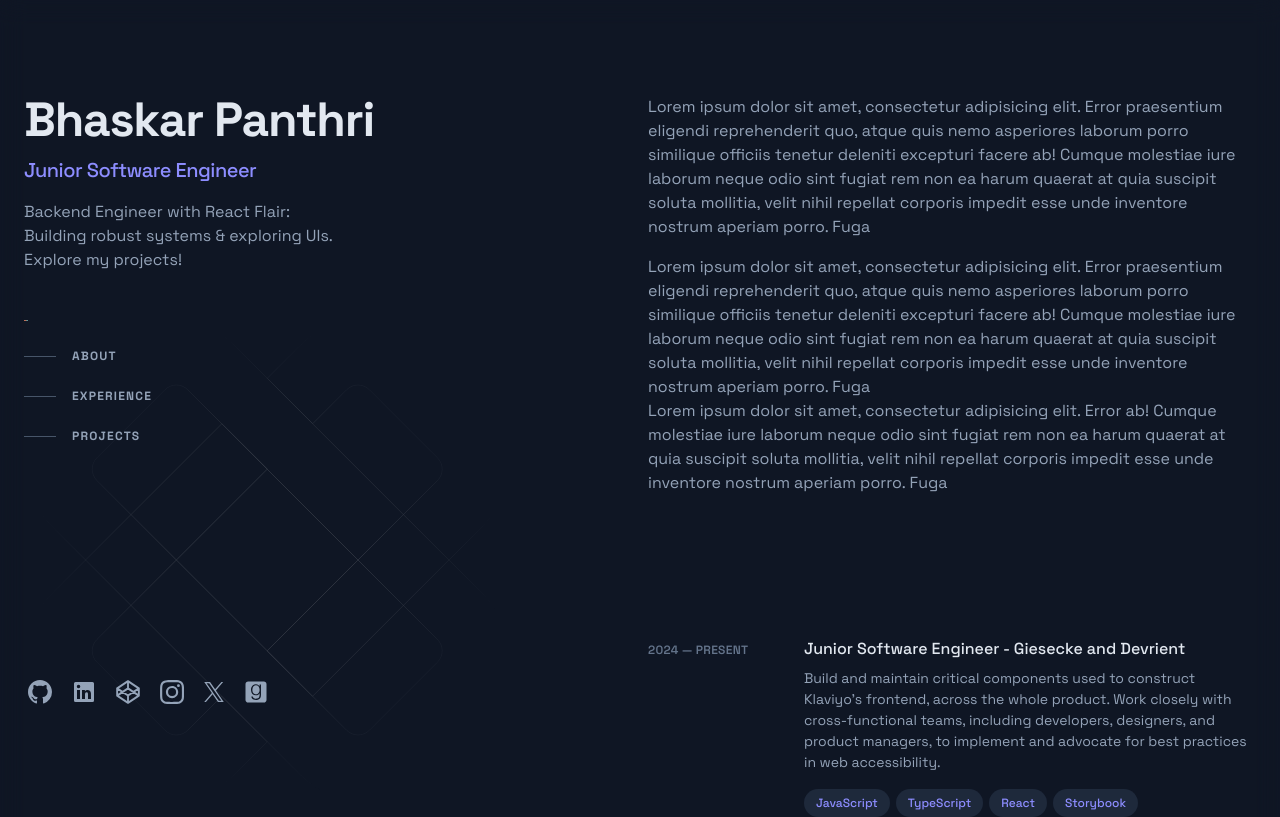
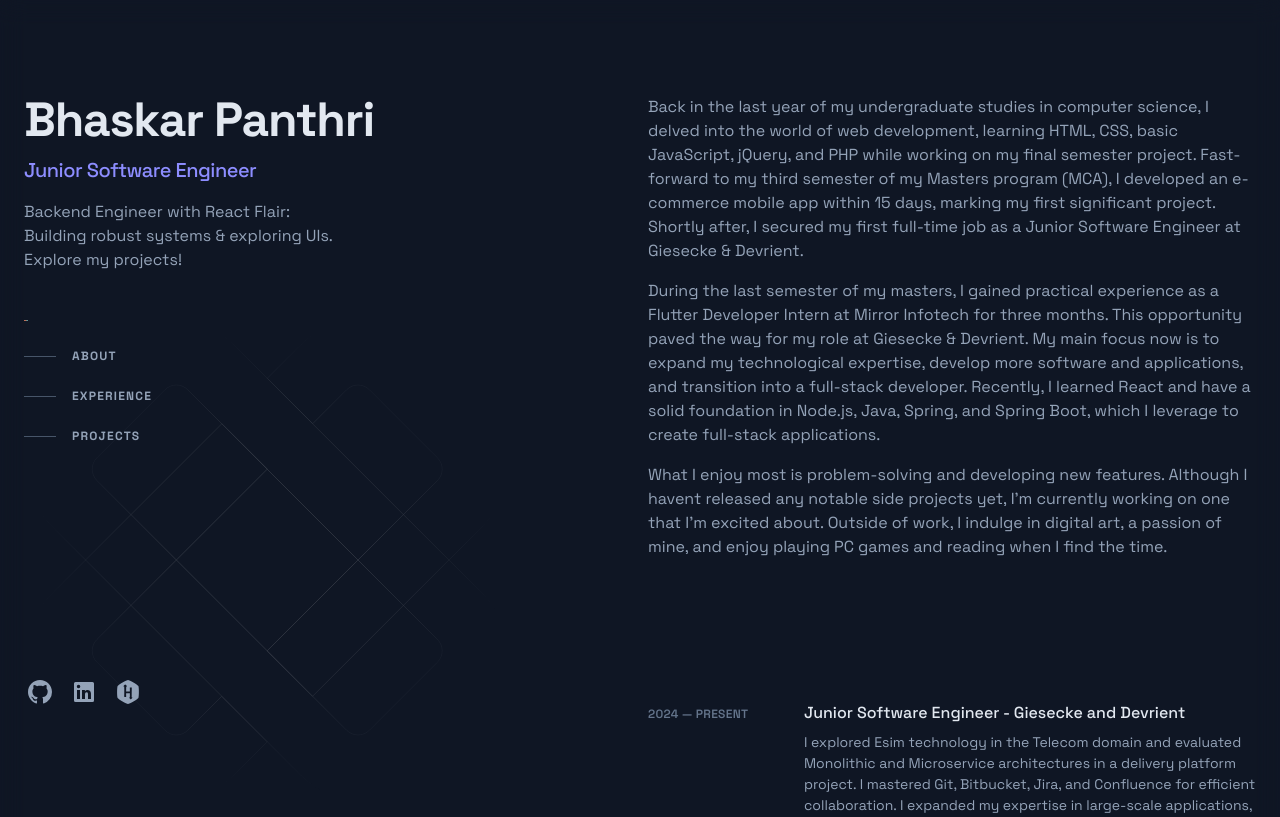
Before and after one commit to TriBhaskar/Bhaskar-Portfolio, a React (Vite) app: page / in a window 1280 px wide. Shown: the top 817 px of the page. Built offline with nearby package versions, Linux system fonts and the light colour scheme.

Commit message:
refactor: Update social media links in Social component

```diff
--- a/src/components/Content.jsx
+++ b/src/components/Content.jsx
@@ -1,3 +1,4 @@
+/* eslint-disable react/no-unescaped-entities */
 import projImg from "../assets/Waiau.png";
 export default function Content() {
   return (
@@ -15,26 +16,31 @@
         </div>
         <div>
           <p className="mb-4">
-            Lorem ipsum dolor sit amet, consectetur adipisicing elit. Error
-            praesentium eligendi reprehenderit quo, atque quis nemo asperiores
-            laborum porro similique officiis tenetur deleniti excepturi facere
-            ab! Cumque molestiae iure laborum neque odio sint fugiat rem non ea
-            harum quaerat at quia suscipit soluta mollitia, velit nihil repellat
-            corporis impedit esse unde inventore nostrum aperiam porro. Fuga
+            Back in the last year of my undergraduate studies in computer
+            science, I delved into the world of web development, learning HTML,
+            CSS, basic JavaScript, jQuery, and PHP while working on my final
+            semester project. Fast-forward to my third semester of my Masters
+            program (MCA), I developed an e-commerce mobile app within 15 days,
+            marking my first significant project. Shortly after, I secured my
+            first full-time job as a Junior Software Engineer at Giesecke &
+            Devrient.
+          </p>
+          <p className="mb-4">
+            During the last semester of my masters, I gained practical
+            experience as a Flutter Developer Intern at Mirror Infotech for
+            three months. This opportunity paved the way for my role at Giesecke
+            & Devrient. My main focus now is to expand my technological
+            expertise, develop more software and applications, and transition
+            into a full-stack developer. Recently, I learned React and have a
+            solid foundation in Node.js, Java, Spring, and Spring Boot, which I
+            leverage to create full-stack applications.
           </p>
           <p>
-            Lorem ipsum dolor sit amet, consectetur adipisicing elit. Error
-            praesentium eligendi reprehenderit quo, atque quis nemo asperiores
-            laborum porro similique officiis tenetur deleniti excepturi facere
-            ab! Cumque molestiae iure laborum neque odio sint fugiat rem non ea
-            harum quaerat at quia suscipit soluta mollitia, velit nihil repellat
-            corporis impedit esse unde inventore nostrum aperiam porro. Fuga
-          </p>
-          <p>
-            Lorem ipsum dolor sit amet, consectetur adipisicing elit. Error ab!
-            Cumque molestiae iure laborum neque odio sint fugiat rem non ea
-            harum quaerat at quia suscipit soluta mollitia, velit nihil repellat
-            corporis impedit esse unde inventore nostrum aperiam porro. Fuga
+            What I enjoy most is problem-solving and developing new features.
+            Although I havent released any notable side projects yet, I'm
+            currently working on one that I’m excited about. Outside of work, I
+            indulge in digital art, a passion of mine, and enjoy playing PC
+            games and reading when I find the time.
           </p>
         </div>
       </section>
@@ -52,7 +58,7 @@
         <div>
           <ol className="group/list">
             <li className="mb-12">
-              <div className="group relative grid pb-1 transition-all sm:grid-cols-8 sm:gap-8 md:gap-4 lg:hover:!opacity-50">
+              <div className="group relative grid pb-1 transition-all sm:grid-cols-8 sm:gap-8 md:gap-4 lg:hover:!opacity-100 lg:group-hover/list:opacity-50">
                 <div className="absolute -inset-x-4 -inset-y-4 z-0 hidden rounded-md transition motion-reduce:transition-none lg:-inset-x-6 lg:block lg:group-hover:bg-slate-800/50 lg:group-hover:shadow-[inset_0_1px_0_0_rgba(148,163,184,0.1)] lg:group-hover:drop-shadow-lg"></div>
                 <header
                   className="z-10 mb-2 mt-1 text-xs font-semibold uppercase tracking-wide text-slate-500 sm:col-span-2"
@@ -65,11 +71,15 @@
                     Junior Software Engineer - Giesecke and Devrient
                   </h3>
                   <p className="mt-2 text-sm leading-normal">
-                    Build and maintain critical components used to construct
-                    Klaviyo’s frontend, across the whole product. Work closely
-                    with cross-functional teams, including developers,
-                    designers, and product managers, to implement and advocate
-                    for best practices in web accessibility.
+                    I explored Esim technology in the Telecom domain and
+                    evaluated Monolithic and Microservice architectures in a
+                    delivery platform project. I mastered Git, Bitbucket, Jira,
+                    and Confluence for efficient collaboration. I expanded my
+                    expertise in large-scale applications, focusing on
+                    inter-application communication and monitoring tools like
+                    Splunk. Additionally, I developed secure backend services
+                    with Spring Boot, implemented APIs with SOAP and REST, and
+                    gained basic front-end skills with Angular.
                   </p>
                   <ul
                     className="mt-2 flex flex-wrap"
@@ -77,22 +87,22 @@
                   >
                     <li className="mr-1.5 mt-2">
                       <div className="flex items-center rounded-full bg-slate-800 px-3 py-1 text-xs font-medium leading-5 text-color1 ">
-                        JavaScript
+                        Java
                       </div>
                     </li>
                     <li className="mr-1.5 mt-2">
                       <div className="flex items-center rounded-full bg-slate-800 px-3 py-1 text-xs font-medium leading-5 text-color1 ">
-                        TypeScript
+                        Spring
                       </div>
                     </li>
                     <li className="mr-1.5 mt-2">
                       <div className="flex items-center rounded-full bg-slate-800 px-3 py-1 text-xs font-medium leading-5 text-color1 ">
-                        React
+                        SpringBoot
                       </div>
                     </li>
                     <li className="mr-1.5 mt-2">
                       <div className="flex items-center rounded-full bg-slate-800 px-3 py-1 text-xs font-medium leading-5 text-color1 ">
-                        Storybook
+                        Angular
                       </div>
                     </li>
                   </ul>
--- a/src/components/Social.jsx
+++ b/src/components/Social.jsx
@@ -7,7 +7,7 @@
       <li className="mr-5 text-xs shrink-0">
         <a
           className="block hover:text-slate-200"
-          href="https://github.com/bchiang7"
+          href="https://github.com/TriBhaskar"
           target="_blank"
           rel="noreferrer noopener"
           aria-label="GitHub (opens in a new tab)"
@@ -28,7 +28,7 @@
       <li className="mr-5 text-xs shrink-0">
         <a
           className="block hover:text-slate-200"
-          href="https://www.linkedin.com/in/bchiang7/"
+          href="https://www.linkedin.com/in/bhaskar-panthri-67581b177/"
           target="_blank"
           rel="noreferrer noopener"
           aria-label="LinkedIn (opens in a new tab)"
@@ -49,32 +49,25 @@
       <li className="mr-5 text-xs shrink-0">
         <a
           className="block hover:text-slate-200"
-          href="https://codepen.io/bchiang7"
+          href="https://www.hackerrank.com/profile/panthribhaskar"
           target="_blank"
           rel="noreferrer noopener"
-          aria-label="CodePen (opens in a new tab)"
-          title="CodePen"
+          aria-label="HackerRank (opens in a new tab)"
+          title="HackerRank"
         >
-          <span className="sr-only">CodePen</span>
+          <span className="sr-only">HackerRank</span>
           <svg
             xmlns="http://www.w3.org/2000/svg"
-            viewBox="0 0 64 64"
-            fill="none"
-            stroke="currentColor"
-            strokeWidth="2"
-            strokeLinecap="round"
-            strokeLinejoin="round"
+            viewBox="0 0 512 512"
+            fill="currentColor"
             className="h-6 w-6"
             aria-hidden="true"
           >
-            <path
-              d="M3.06 41.732L32 60.932l28.94-19.2V22.268L32 3.068l-28.94 19.2zm57.878 0L32 22.268 3.06 41.732m0-19.463L32 41.47l28.94-19.2M32 3.068v19.2m0 19.463v19.2"
-              strokeWidth="5"
-            ></path>
+            <path d="M477.5 128C463 103.1 285.1 0 256.2 0S49.3 102.8 34.8 128s-14.5 230.8 0 256 192.4 128 221.3 128S463 409.1 477.5 384s14.5-231 0-256zM316.1 414.2c-4 0-40.9-35.8-38-38.7 .9-.9 6.3-1.5 17.6-1.8 0-26.2 .6-68.6 .9-86.3 0-2-.4-3.4-.4-5.9h-79.9c0 7.1-.5 36.2 1.4 72.9 .2 4.5-1.6 6-5.7 5.9-10.1 0-20.3-.1-30.4-.1-4.1 0-5.9-1.5-5.7-6.1 .9-33.4 3-84-.2-212.7v-3.2c-9.7-.4-16.4-1-17.3-1.8-2.9-2.9 34.5-38.7 38.5-38.7s41.2 35.8 38.3 38.7c-.9 .9-7.9 1.5-16.8 1.8v3.2c-2.4 25.8-2 79.6-2.6 105.4h80.3c0-4.6 .4-34.7-1.2-83.6-.1-3.4 1-5.2 4.2-5.2 11.1-.1 22.2-.1 33.2-.1 3.5 0 4.6 1.7 4.5 5.4C333 354.6 336 341.3 336 373.7c8.9 .4 16.8 1 17.7 1.8 2.9 2.9-33.6 38.7-37.6 38.7z" />
           </svg>
         </a>
       </li>
-      <li className="mr-5 text-xs shrink-0">
+      {/* <li className="mr-5 text-xs shrink-0">
         <a
           className="block hover:text-slate-200"
           href="https://instagram.com/bchiang7"
@@ -142,7 +135,7 @@
             ></path>
           </svg>
         </a>
-      </li>
+      </li> */}
     </ul>
   );
 }
```
